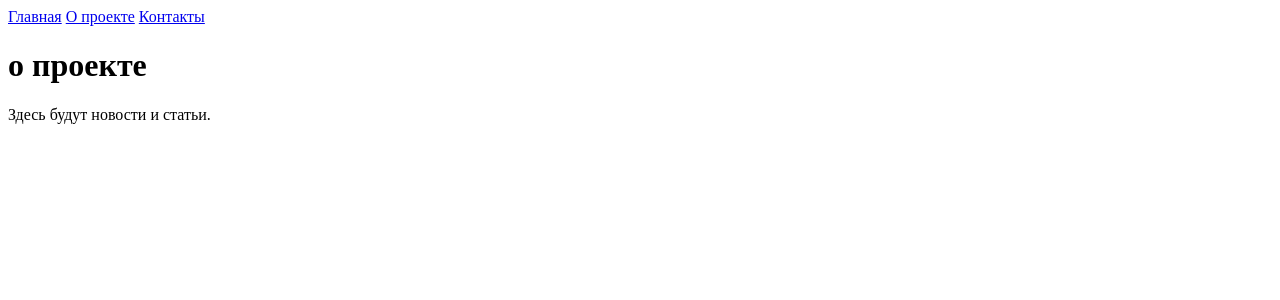
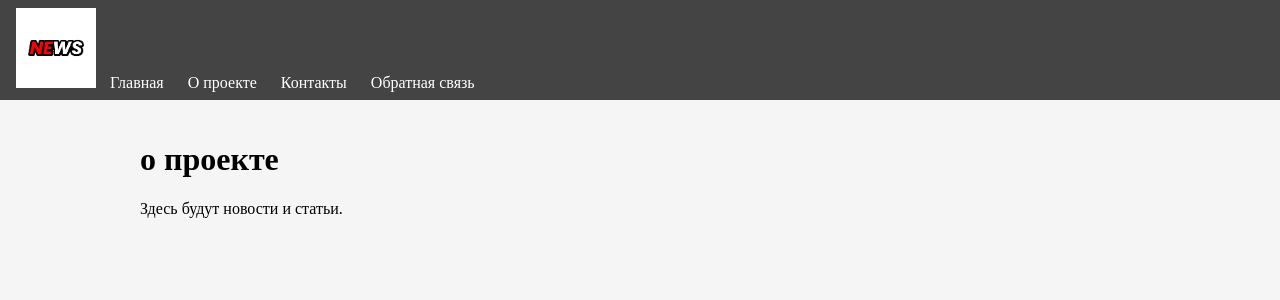
Before and after one commit to MaxKatafalk/webBlog, a Flask app: page /about in a window 1280 px wide. Shown: the top 300 px of the page. Run offline with Flask 3, Linux system fonts and the light colour scheme.

Commit message:
форма обратной связи

```diff
--- a/app.py
+++ b/app.py
@@ -1,6 +1,27 @@
-from flask import Flask, render_template
+from flask import Flask, render_template, request
 
 app = Flask(__name__)
+
+@app.route('/feedback', methods=['GET', 'POST'])
+def feedback():
+	name = ""
+	email = ""
+	message = ""
+
+	if request.method == 'POST':
+		name = request.form['name'].strip()
+		email = request.form['email'].strip()
+		message = request.form['message'].strip()
+		return f"<h1> спасибо за ваше сообщение!</h1>"\
+				f"<p> Имя: {name}</p>"\
+				f"<p>  Email: {email}</p>"\
+				f"<p>  Сообщение: {message}</p>"
+
+
+	return render_template('feedback.html', name=name, email=email, message=message)
+
+
+
 
 @app.route('/')
 def default():
--- /dev/null
+++ b/static/style.css
@@ -0,0 +1,27 @@
+body {
+	background-color: #f5f5f5;
+	margin: 0;
+	padding: 0;
+}
+
+header {
+	background-color: #333;
+	padding: 12px 16px;
+}
+
+nav {
+	background-color: #444;
+	padding: 8px 16px;
+}
+
+nav a {
+	color: white;
+	text-decoration: none;
+	margin: 0 10px;
+}
+
+.container {
+	padding: 20px;
+	max-width: 1000px;
+	margin: 0 auto;
+}
--- a/templates/base.html
+++ b/templates/base.html
@@ -3,14 +3,20 @@
 	<head>
 		<meta charset="utf8" />
 		<title>{% block title %}Новостной блог{% endblock %}</title>
+		<link
+			rel="stylesheet"
+			href="{{ url_for('static', filename='style.css')}}"
+		/>
 	</head>
 	<body>
 		<nav>
+			<img src="{{ url_for('static', filename='logo.png')}}" width="80" />
 			<a href="/">Главная</a>
 			<a href="/about">О проекте</a>
 			<a href="/contact">Контакты</a>
+			<a href="/feedback">Обратная связь</a>
 		</nav>
 
-		<div>{% block content %}{% endblock %}</div>
+		<div class="container">{% block content %}{% endblock %}</div>
 	</body>
 </html>
```
Also changed, not shown: templates/feedback.html (added, +16 -0 lines), static/logo.png (added).
